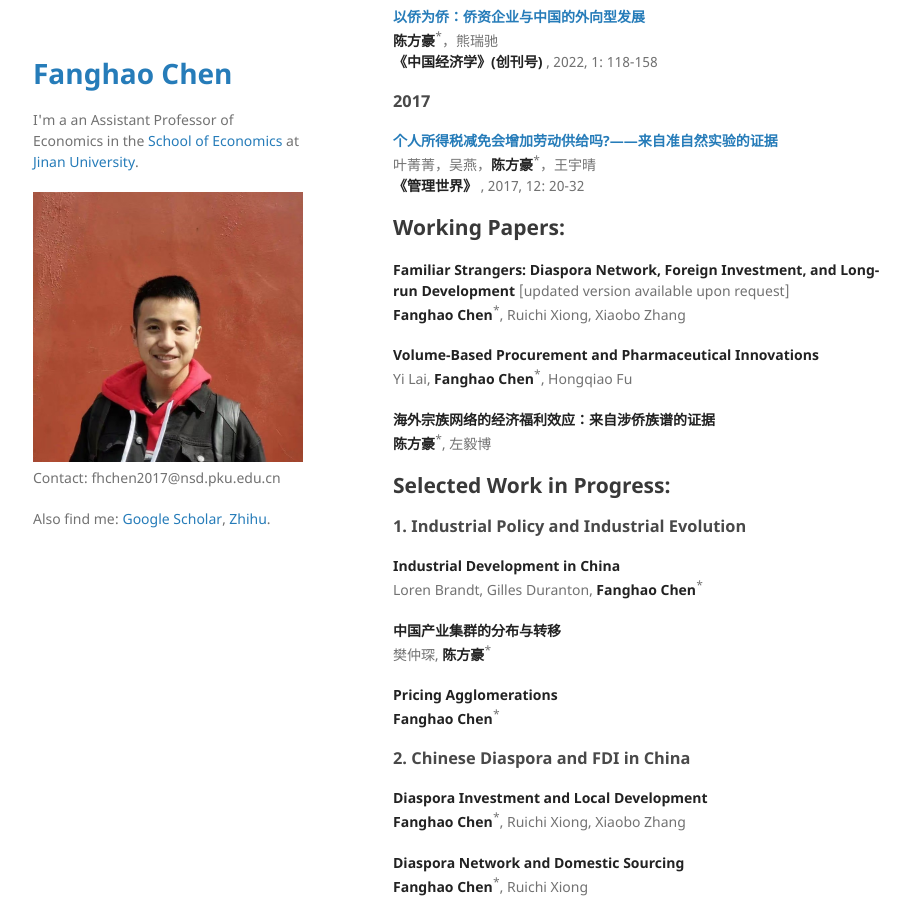
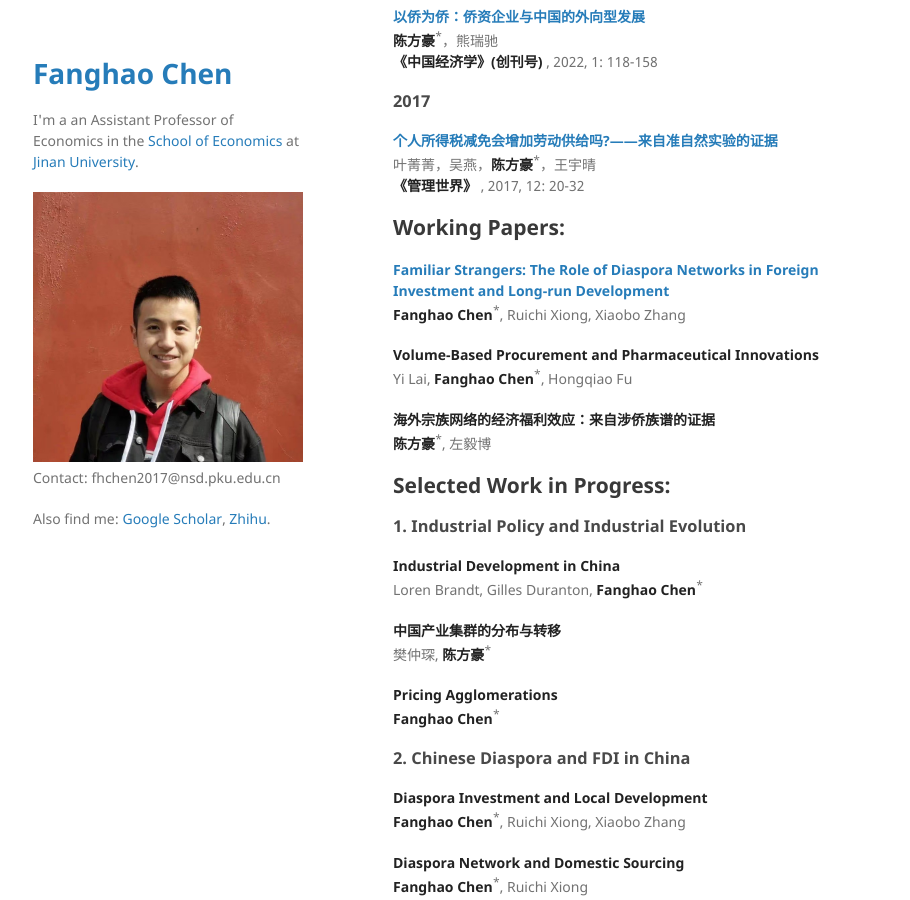
Before and after one commit to FanghaoChen/homepage, a Jekyll site: the page built from research.md, in a window 1280 px wide and 900 px high, scrolled down 394 px. Shown: the whole window, without its empty margins (177-1087 px from the left). Built offline with Jekyll 4.4.1, drawn with Linux system fonts in a browser that asks for light colours.

Commit message:
Update research.md

```diff
--- a/research.md
+++ b/research.md
@@ -30,7 +30,7 @@ layout: default
 
 ## Working Papers:
 
-**Familiar Strangers: Diaspora Network, Foreign Investment, and Long-run Development** [updated version available upon request] <br/>
+**[Familiar Strangers: The Role of Diaspora Networks in Foreign Investment and Long-run Development](https://papers.ssrn.com/sol3/papers.cfm?abstract_id=4004159)** <br/>
 **Fanghao Chen**<sup>*</sup>, Ruichi Xiong, Xiaobo Zhang
 
 **Volume-Based Procurement and Pharmaceutical Innovations** <br/>
```
